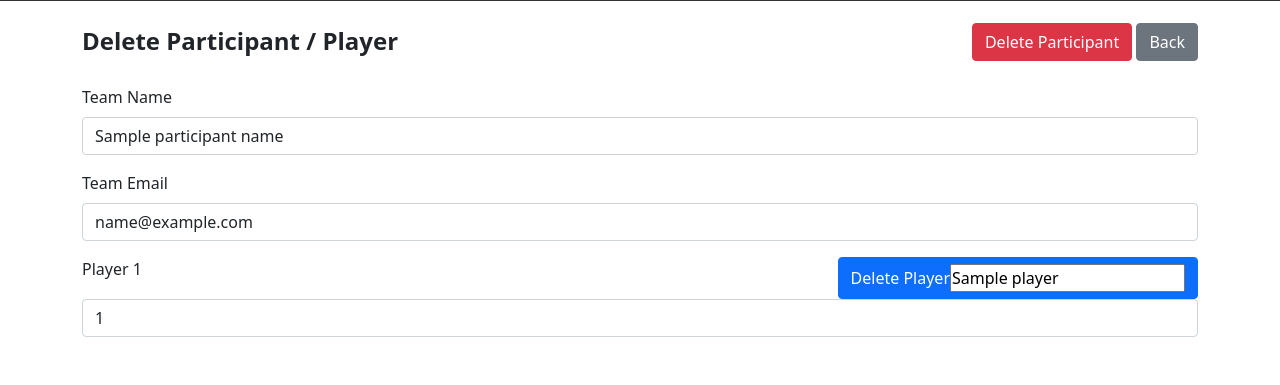
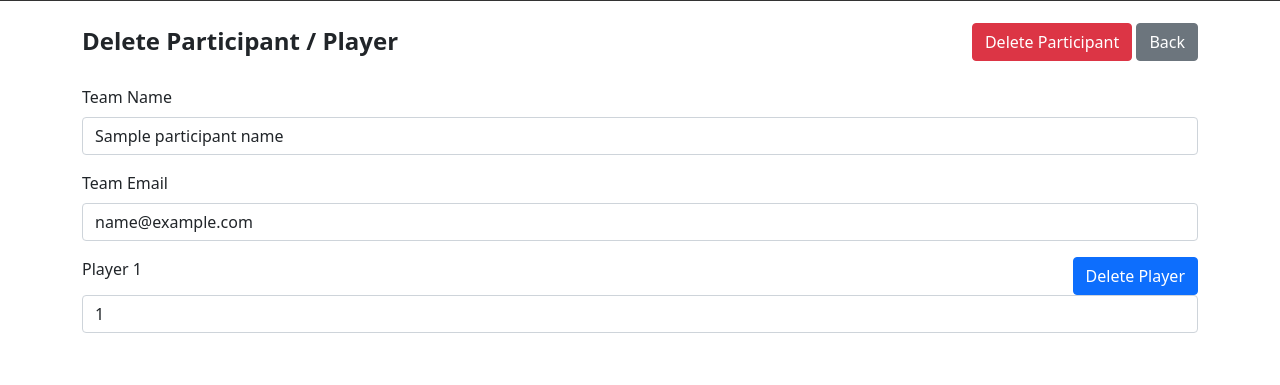
Before and after one commit to ErnestEuGitHub/CSIT321Project, a Flask app: template templates/deleteParticipant.html in a window 1280 px wide. Shown: the part 51-436 px from the top of the page. Run offline with Flask 3, Linux system fonts and the light colour scheme; the template is opened without the code that fills it: most values are stand-ins (such as "Sample title", 1, 10 or a date in 2020).

Commit message:
make some UI adjustment

```diff
--- a/templates/deleteParticipant.html
+++ b/templates/deleteParticipant.html
@@ -41,7 +41,8 @@
                     <div class="d-flex justify-content-between">
                         <label class="form-label">Player {{ loop.index }}</label>
                         <button type="button" class="btn btn-primary " onclick="confirmDelete({{ playerList[1] }})" id="{{ playerList[1] }}">
-                            Delete Player<input name="playerID" value="{{ playerList[1] }}">
+                            Delete Player
+                            <input name="playerID" value="{{ playerList[1] }}" hidden>
                         </button>
                     </div>
                     <input type="text" class="form-control" name="playerName" value="{{ playerList[0] }}" required>
```
